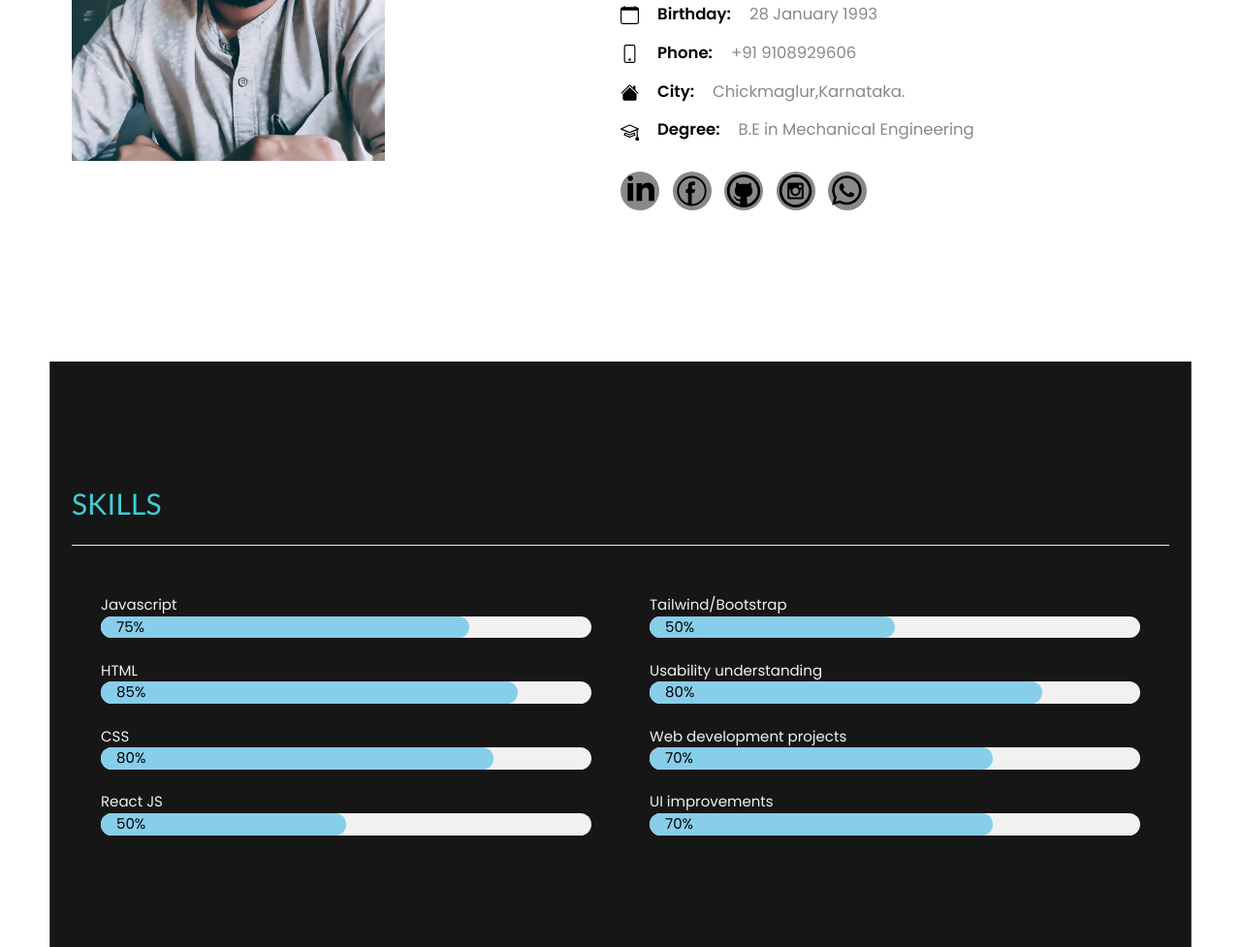
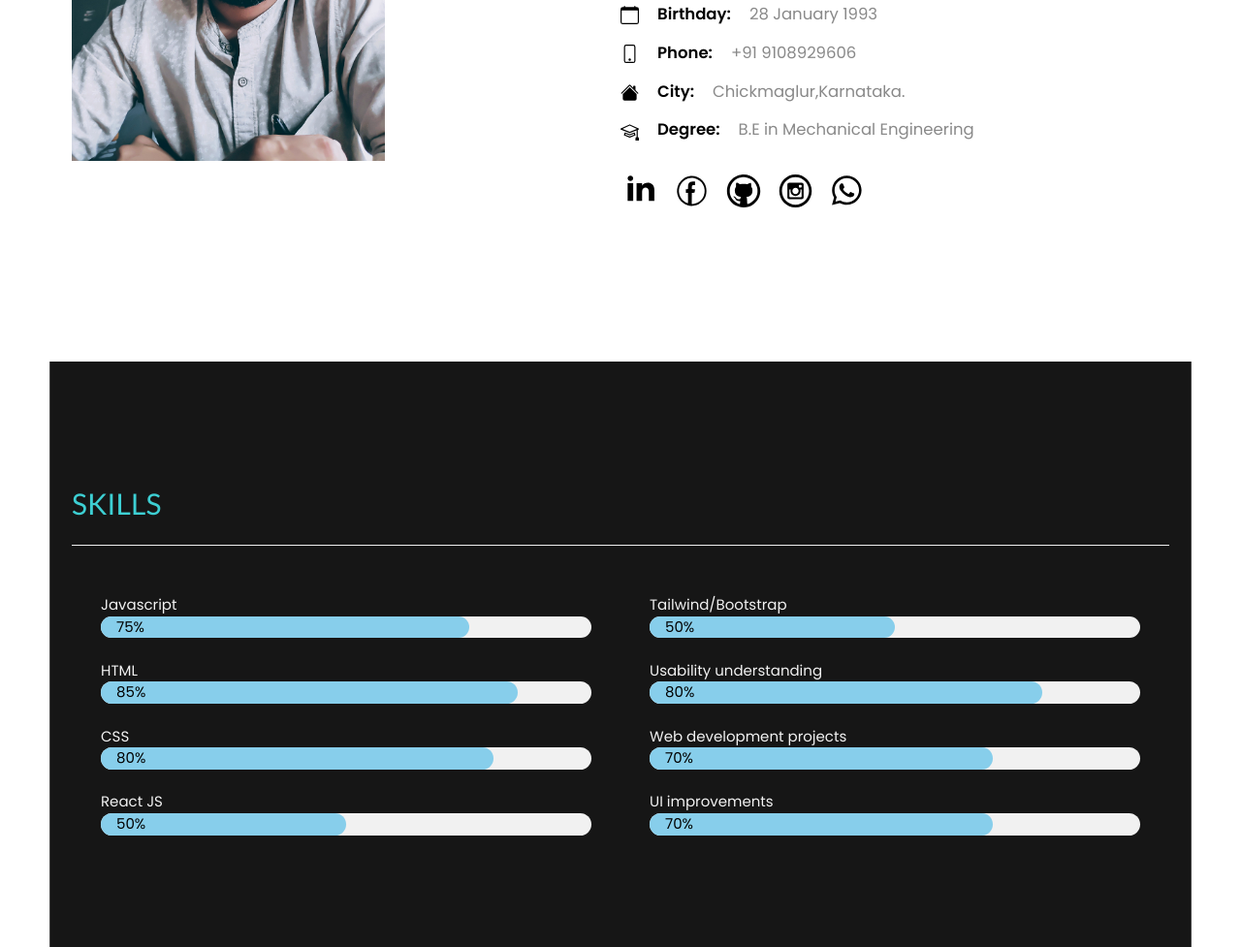
Before and after one commit to RakeshRajeev/Dynamic-portfolio, a plain HTML site: page index.html in a window 1280 px wide. Shown: the part 1292-2269 px from the top of the page at 97% size. Drawn offline with nearby package versions, Linux system fonts and the light colour scheme.

Commit message:
sixth commit

```diff
--- a/CSS/style.css
+++ b/CSS/style.css
@@ -188,7 +188,7 @@ section.about .content span{
 }
 
 section.about .social a{
-    background: var(--ternary);
+
     display: flex;
     align-items: center;
     justify-content: space-between;
```
